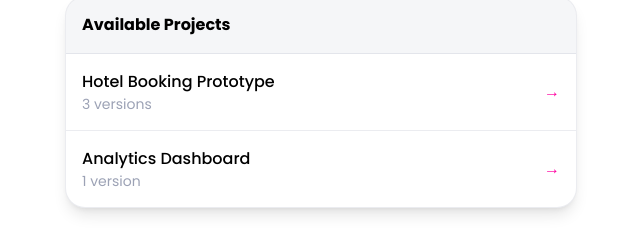
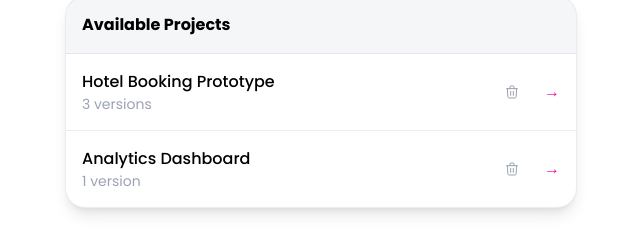
Before and after one commit to jamiejefferson/pinup, a Next.js app: page / in a window 1280 px wide. Shown: the part 354-587 px from the top of the page, without its empty margins (319-959 px from the left). Built offline with nearby package versions, Linux system fonts and the light colour scheme.

Commit message:
Make delete icon always visible on project list

```diff
--- a/components/project-list.tsx
+++ b/components/project-list.tsx
@@ -56,18 +56,18 @@ export function ProjectList({ initialProjects }: ProjectListProps) {
               <span className="text-[var(--action-primary)]">→</span>
             </Link>
 
-            {/* Delete button - appears on hover */}
+            {/* Delete button */}
             <button
               onClick={(e) => {
                 e.preventDefault();
                 e.stopPropagation();
                 setProjectToDelete(project);
               }}
-              className="absolute right-12 top-1/2 -translate-y-1/2 p-2 rounded-md opacity-0 group-hover:opacity-100 hover:bg-red-500/20 transition-all"
+              className="absolute right-12 top-1/2 -translate-y-1/2 p-2 rounded-md hover:bg-red-500/20 transition-all"
               title="Delete project"
             >
               <svg
-                className="w-4 h-4 text-gray-400 hover:text-red-400"
+                className="w-4 h-4 text-gray-400 hover:text-red-400 transition-colors"
                 fill="none"
                 stroke="currentColor"
                 viewBox="0 0 24 24"
--- a/lib/projects.ts
+++ b/lib/projects.ts
@@ -1,3 +1,4 @@
+import 'server-only';
 import { Project, ProjectVersion, ProjectsConfig } from '@/types';
 import fs from 'fs';
 import path from 'path';
--- a/middleware.ts
+++ b/middleware.ts
@@ -1,7 +1,25 @@
 import { NextResponse } from 'next/server';
 import type { NextRequest } from 'next/server';
-import { AUTH_COOKIE_NAME } from '@/types';
-import { decodeSession, isSessionExpired } from '@/lib/auth';
+import { AUTH_COOKIE_NAME, AuthSession } from '@/types';
+
+/**
+ * Decode session from cookie string (Edge-compatible)
+ */
+function decodeSession(encoded: string): AuthSession | null {
+  try {
+    const decoded = atob(encoded);
+    return JSON.parse(decoded) as AuthSession;
+  } catch {
+    return null;
+  }
+}
+
+/**
+ * Check if session is expired
+ */
+function isSessionExpired(session: AuthSession): boolean {
+  return new Date(session.expiresAt) < new Date();
+}
 
 /**
  * Middleware to protect project routes
--- a/package.json
+++ b/package.json
@@ -12,7 +12,8 @@
     "@supabase/supabase-js": "^2.93.3",
     "next": "16.1.6",
     "react": "19.2.3",
-    "react-dom": "19.2.3"
+    "react-dom": "19.2.3",
+    "server-only": "^0.0.1"
   },
   "devDependencies": {
     "@tailwindcss/postcss": "^4",
```
Also changed, not shown: 1 other file (tests, documents, lock files or other folders).
